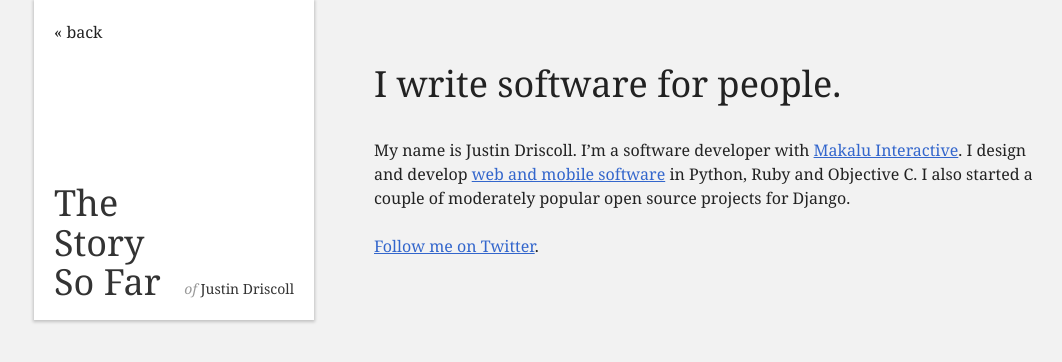
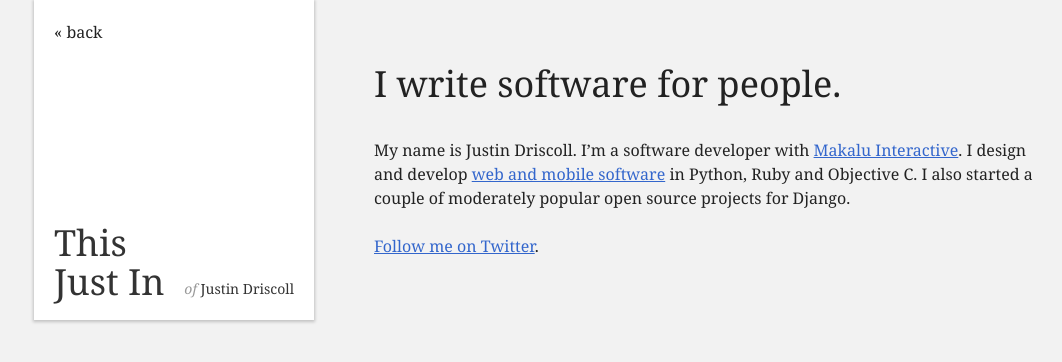
Before and after one commit to jdriscoll/jdriscoll.github.com, a Jekyll site: the page built from about.markdown, in a window 1280 px wide. Shown: the top 362 px of the page, without its empty margins (86-1148 px from the left). Built offline with Jekyll 4.4.1, drawn with Linux system fonts in a browser that asks for light colours.

Commit message:
Title tweak

```diff
--- a/_layouts/about.html
+++ b/_layouts/about.html
@@ -14,7 +14,7 @@
         <div class="nav-links">
           <a href="/">&laquo; back</a>
         </div>
-        <h1><a href="/">The<br>Story<br>So Far</a></h1>
+        <h1><a href="/">This<br>Just In</a></h1>
         <h2>of <a href="/about">Justin Driscoll</a></h2>
       </div>
     </header>
```
